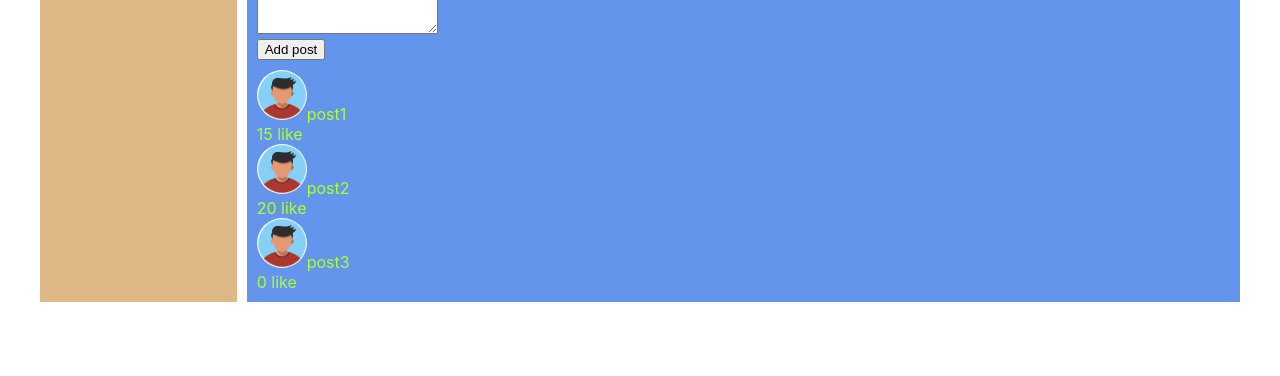
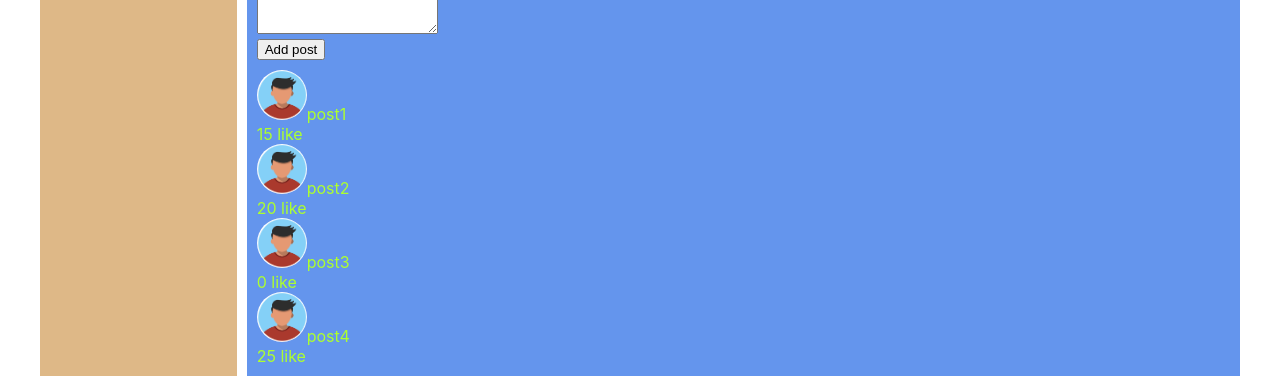
Before and after one commit to Kanstantsin91/samuray-way-incubator, a React (Create React App) app: page /profile in a window 1280 px wide. Shown: the part 486-862 px from the top of the page. Before the commit the page ends 800 px from the top, so only its background shows below. Built offline with nearby package versions, Linux system fonts and the light colour scheme.

Commit message:
24-25: Dialogs and MyPosts refactoring with map()

```diff
--- a/src/components/Dialogs/Dialogs.tsx
+++ b/src/components/Dialogs/Dialogs.tsx
@@ -2,13 +2,13 @@ import React from "react";
 import classes from "./Dialogs.module.css";
 import {NavLink} from "react-router-dom";
 
-type DialogItemType = {
+type DialogItemPropsType = {
     id: number
     name: string
 }
 
 
-const DialogItem = (props: DialogItemType) => {
+const DialogItem = (props: DialogItemPropsType) => {
     const path = `/dialogs/${props.id}`;
     return (
         <div className={classes.dialog}>
@@ -18,30 +18,44 @@ const DialogItem = (props: DialogItemType) => {
     )
 }
 
-type MessageType = {
+type MessagePropsType = {
     message: string
 }
 
-const Message = (props: MessageType) => {
+const Message = (props: MessagePropsType) => {
     return <div className={classes.message}>{props.message}</div>
 }
 
 
 const Dialogs = () => {
+
+    const dialogsData = [
+        {id: 1, name: "Bill"},
+        {id: 2, name: "Bob"},
+        {id: 3, name: "Max"},
+        {id: 4, name: "Sasha"},
+        {id: 5, name: "Victor"},
+        {id: 6, name: "Peter"}
+    ]
+
+    const messagesData = [
+        {id: 1, message: "Hi"},
+        {id: 2, message: "How are you?"},
+        {id: 3, message: "Yo"},
+    ]
+
+
+    const dialogsElements = dialogsData.map(dialog => (
+        <DialogItem key={dialog.id} id={dialog.id} name={dialog.name}/>));
+    const messagesElements = messagesData.map(message => (<Message key={message.id} message={message.message}/>));
+
     return (
         <div className={classes.dialogs}>
             <div className={classes.dialogsItems}>
-                <DialogItem id={1} name={"Bill"}/>
-                <DialogItem id={2} name={"Bob"}/>
-                <DialogItem id={3} name={"Max"}/>
-                <DialogItem id={4} name={"Sasha"}/>
-                <DialogItem id={5} name={"Victor"}/>
-                <DialogItem id={6} name={"Peter"}/>
+                {dialogsElements}
             </div>
             <div className={classes.messages}>
-                <Message message={"Hi"}/>
-                <Message message={"How are you?"}/>
-                <Message message={"Yo"}/>
+                {messagesElements}
             </div>
         </div>)
 }
--- a/src/components/Profile/MyPosts/MyPosts.tsx
+++ b/src/components/Profile/MyPosts/MyPosts.tsx
@@ -3,6 +3,15 @@ import Post from "./Post/Post";
 import classes from "./MyPosts.module.css";
 
 const MyPosts = () => {
+
+    let postsData = [
+        {id: 1, message: "post1", likesCount: 15},
+        {id: 2, message: "post2", likesCount: 20},
+        {id: 3, message: "post3", likesCount: 0},
+        {id: 4, message: "post4", likesCount: 25},
+    ]
+
+
     return (
         <div className={classes.postsBlock}>
             <h3>My posts</h3>
@@ -15,9 +24,11 @@ const MyPosts = () => {
                 </div>
             </div>
             <div>
-                <Post message={"post1"} likeCount={15}/>
-                <Post message={"post2"} likeCount={20}/>
-                <Post message={"post3"} likeCount={0}/>
+                {postsData.map((post) => {
+                    return (
+                        <Post key={post.id} message={post.message} likeCount={post.likesCount}/>
+                    )
+                })}
             </div>
         </div>
     )
```
